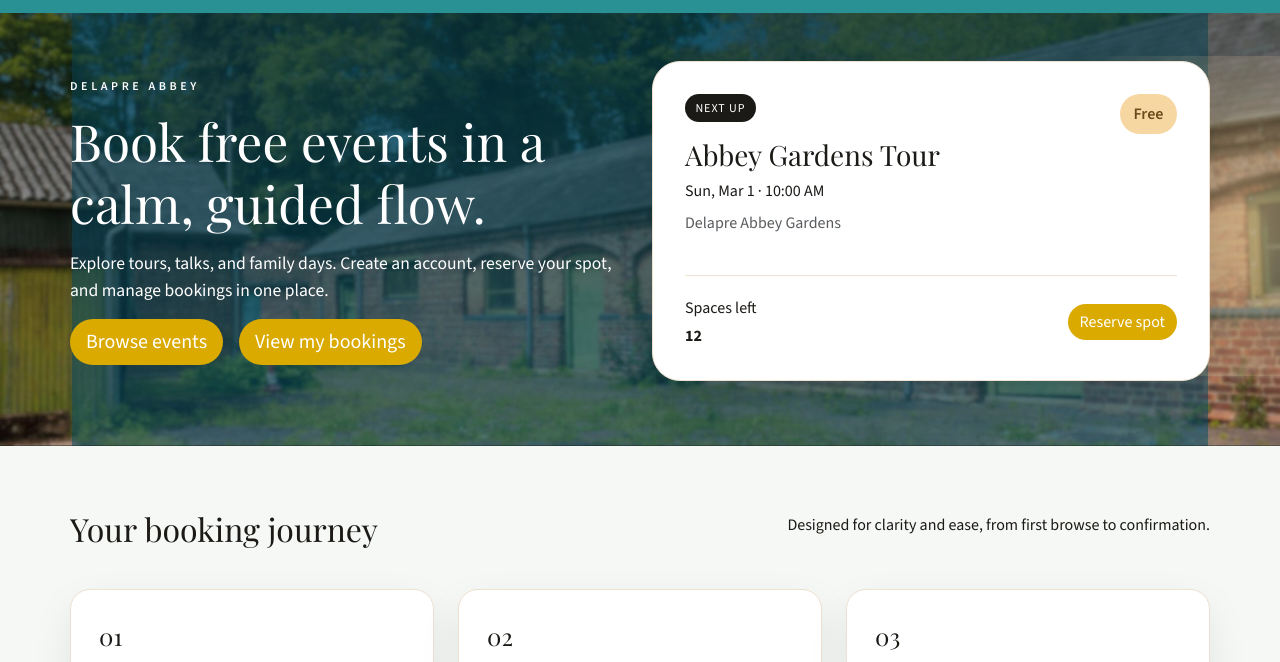
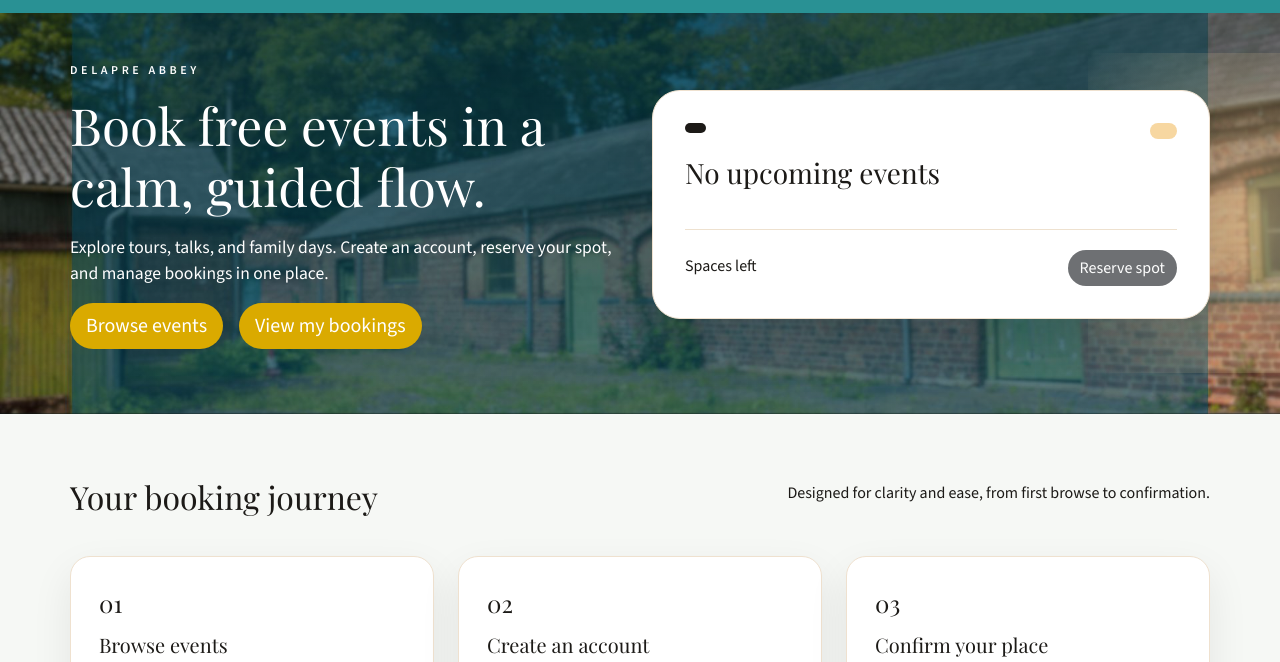
Before and after one commit to access-challenge-event/toru-event-booking, a website built with Vite: page frontend/index.html in a window 1280 px wide. Shown: the part 71-733 px from the top of the page. Built offline with nearby package versions, Linux system fonts and the light colour scheme; no server answers.

Commit message:
feat: enhance home page with dynamic event loading and update logo size

```diff
--- a/frontend/src/pages/home.js
+++ b/frontend/src/pages/home.js
@@ -1,4 +1,7 @@
 import { router } from "../router.js";
+import { formatDate, formatTime } from "../utils/formatters.js";
+
+const apiBaseUrl = import.meta.env.VITE_API_BASE_URL || "http://localhost:8080";
 
 export const renderHomeHTML = () => `
   <header class="hero" id="homeSection">
@@ -17,19 +20,19 @@
           <div class="hero-card">
             <div class="hero-card-top">
               <div>
-                <p class="tag">Next up</p>
-                <h3>Abbey Gardens Tour</h3>
-                <p class="mb-2">Sun, Mar 1 · 10:00 AM</p>
-                <p class="text-muted">Delapre Abbey Gardens</p>
+                <p class="tag" id="heroTag">Next up</p>
+                <h3 id="heroTitle">Abbey Gardens Tour</h3>
+                <p class="mb-2" id="heroDate">Sun, Mar 1 · 10:00 AM</p>
+                <p class="text-muted" id="heroLocation">Delapre Abbey Gardens</p>
               </div>
-              <div class="hero-badge">Free</div>
+              <div class="hero-badge" id="heroBadge">Free</div>
             </div>
             <div class="hero-card-bottom">
               <div>
                 <p class="mb-1">Spaces left</p>
-                <strong>12</strong>
+                <strong id="heroSpaces">12</strong>
               </div>
-              <button class="btn btn-dark">Reserve spot</button>
+              <button class="btn btn-dark" id="heroReserveBtn" data-event-id="">Reserve spot</button>
             </div>
           </div>
         </div>
@@ -79,6 +82,76 @@
   myBookingsBtn?.addEventListener("click", () => {
     router.navigateTo("bookings");
   });
+
+  // Populate the hero card with the next upcoming event from the API
+  const heroReserveBtn = document.querySelector("#heroReserveBtn");
+
+  const populateHero = (event) => {
+    const set = (id, value) => {
+      const el = document.getElementById(id);
+      if (el) el.textContent = value ?? "";
+    };
+
+    if (!event) {
+      set("heroTag", "");
+      set("heroTitle", "No upcoming events");
+      set("heroDate", "");
+      set("heroLocation", "");
+      set("heroBadge", "");
+      set("heroSpaces", "");
+      if (heroReserveBtn) {
+        heroReserveBtn.dataset.eventId = "";
+        heroReserveBtn.disabled = true;
+        heroReserveBtn.onclick = null;
+      }
+      return;
+    }
+
+    set("heroTag", (event.category && event.category.name) ? event.category.name : "Next up");
+    set("heroTitle", event.title || "");
+    try {
+      set("heroDate", `${formatDate(event.starts_at, { weekday: "short", month: "short", day: "numeric" })} · ${formatTime(event.starts_at)}`);
+    } catch (e) {
+      set("heroDate", "");
+    }
+    set("heroLocation", event.location || "");
+    set("heroBadge", event.is_free ? "Free" : (event.price != null ? `£${Number(event.price).toFixed(2)}` : ""));
+    set("heroSpaces", event.spots_left ?? event.capacity ?? "");
+
+    if (heroReserveBtn) {
+      heroReserveBtn.dataset.eventId = event.id ?? "";
+      heroReserveBtn.disabled = (event.spots_left === 0);
+      heroReserveBtn.onclick = () => {
+        router.navigateTo("events");
+      };
+    }
+  };
+
+  const loadNextEvent = async () => {
+    try {
+      const resp = await fetch(`${apiBaseUrl}/api/events`);
+      if (!resp.ok) throw new Error("Failed to fetch events");
+      const events = await resp.json();
+      if (!Array.isArray(events) || events.length === 0) {
+        populateHero(null);
+        return;
+      }
+
+      const now = new Date();
+      const upcoming = events
+        .map((e) => ({ ...e, starts_at: new Date(e.starts_at) }))
+        .filter((e) => e.starts_at >= now)
+        .sort((a, b) => a.starts_at - b.starts_at);
+
+      const next = upcoming[0] || events[0];
+      populateHero(next);
+    } catch (err) {
+      console.error("loadNextEvent error:", err);
+      populateHero(null);
+    }
+  };
+
+  loadNextEvent();
 };
 
 export const showHomePage = () => {
--- a/frontend/src/style.css
+++ b/frontend/src/style.css
@@ -387,7 +387,7 @@
 }
 
 .built-by img {
-  height: 32px;
+  height: 64px;
   width: auto;
   display: block;
 }
```
